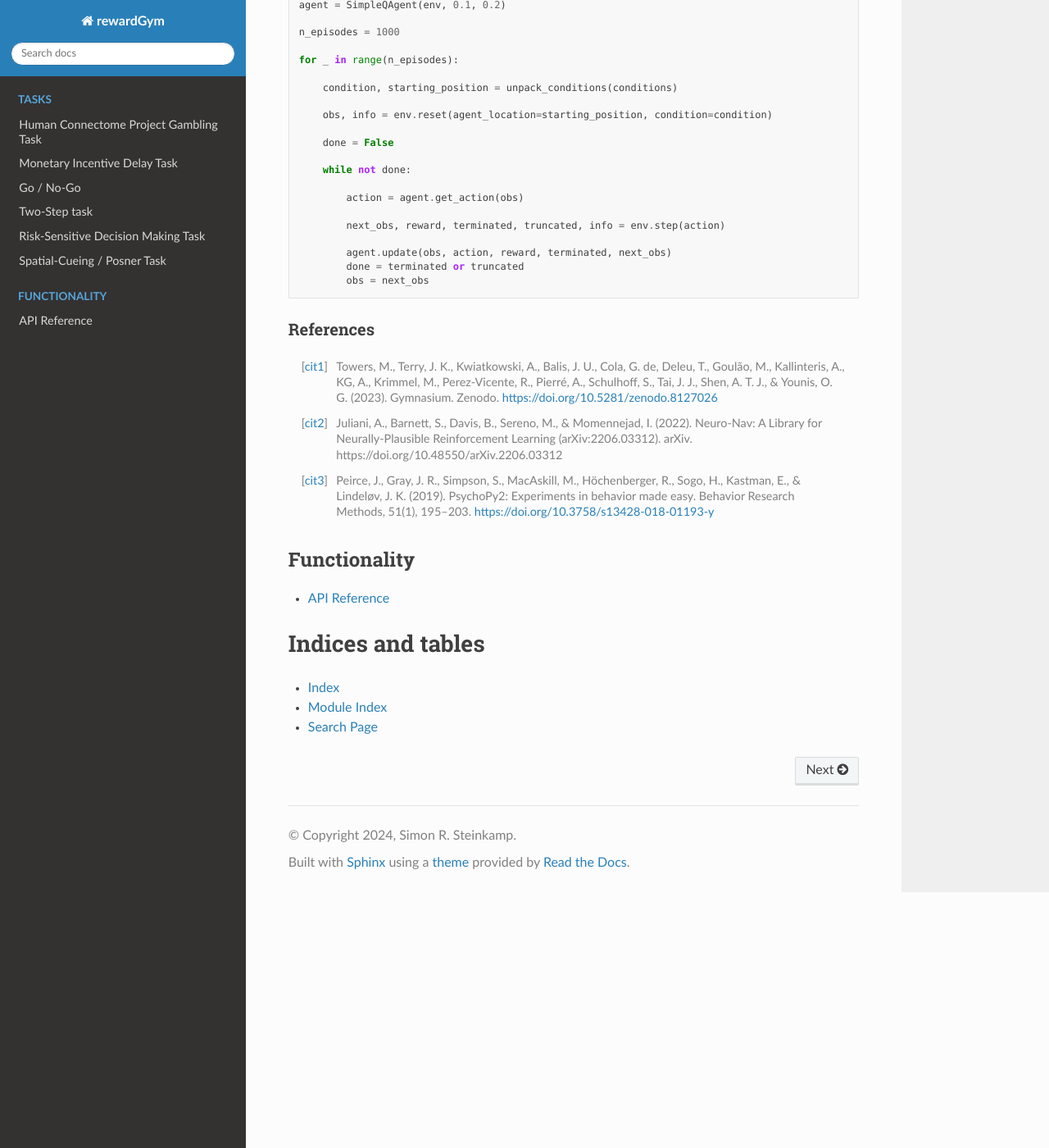
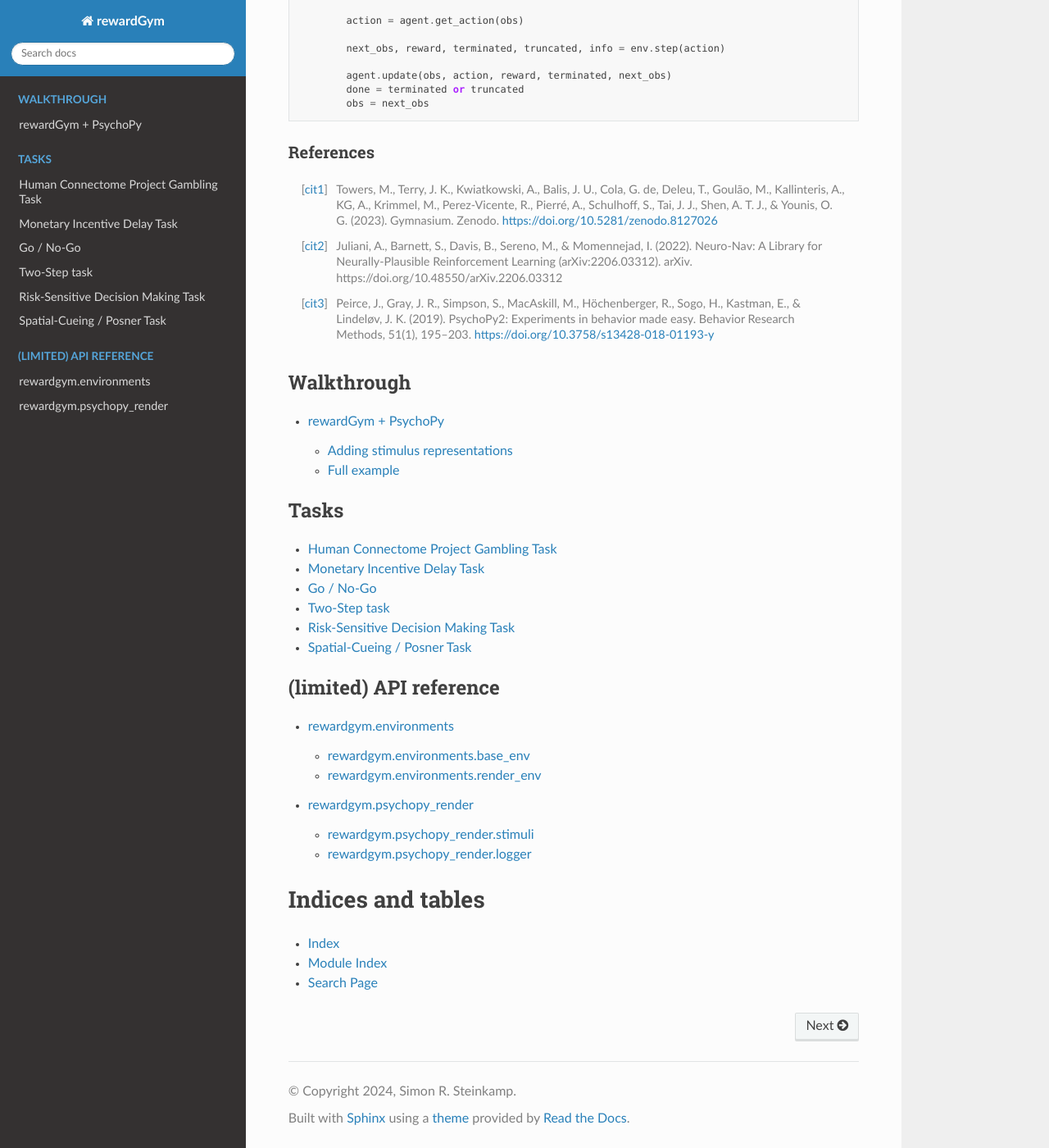
Before and after one commit to rewardMap/rewardGym, a Sphinx documentation site: the page built from docs/index.rst, in a window 1280 px wide and 1400 px high, scrolled down 2889 px. Shown: the whole window at 82% size. Built offline with Sphinx 7.4.7 and the Read the Docs theme 2.0.0, drawn with Linux system fonts in a browser that asks for light colours; pages that are not in the unit, such as notebooks, are missing from menus; some of the changed text lies outside the part shown.

Commit message:
updating documentation (moving a few things around, restructuring etc.)

```diff
--- /dev/null
+++ b/docs/api/environments.rst
@@ -0,0 +1,21 @@
+================================================================================
+rewardgym.environments
+================================================================================
+
+rewardgym.environments.base_env
+********************************************************************************
+
+.. automodule:: rewardgym.environments.base_env
+    :special-members: __init__
+    :members:
+    :show-inheritance:
+    :exclude-members: __weakref__
+
+rewardgym.environments.render_env
+********************************************************************************
+
+.. automodule:: rewardgym.environments.render_env
+    :special-members: __init__
+    :members:
+    :show-inheritance:
+    :exclude-members: __weakref__
--- /dev/null
+++ b/docs/api/psychopy_stimuli.rst
@@ -0,0 +1,21 @@
+================================================================================
+rewardgym.psychopy_render
+================================================================================
+
+rewardgym.psychopy_render.stimuli
+********************************************************************************
+
+.. automodule:: rewardgym.psychopy_render.stimuli
+    :special-members: __init__
+    :members:
+    :show-inheritance:
+    :exclude-members: __weakref__
+
+rewardgym.psychopy_render.logger
+********************************************************************************
+
+.. automodule:: rewardgym.psychopy_render.logger
+    :special-members: __init__
+    :members:
+    :show-inheritance:
+    :exclude-members: __weakref__
--- a/docs/conf.py
+++ b/docs/conf.py
@@ -33,8 +33,10 @@
 ]
 
 autosummary_generate = True
-numpydoc_show_class_members = False
+numpydoc_show_class_members = True
 autoclass_content = "class"
+
+autodoc_mock_imports = ["psychopy"]
 
 # The suffix(es) of source filenames.
 source_suffix = ".rst"
@@ -47,8 +49,10 @@
 import glob
 import jupytext
 
-for ii in glob.glob("../notebooks/*.py"):
-    os.popen(f"jupytext {ii} --to ipynb")
+code_to_convert = ["tutorial.py"]
+for ii in code_to_convert:
+    file = os.path.join("../notebooks", ii)
+    os.popen(f"jupytext {file} --to ipynb")
 # Make nbsphinx detect jupytext files
 
 # -- Options for HTML output -------------------------------------------------
--- a/docs/index.rst
+++ b/docs/index.rst
@@ -6,12 +6,14 @@
 Welcome to rewardGym's documentation!
 =====================================
 
+.. include:: ../README.rst
 
 .. toctree::
    :maxdepth: 2
    :caption: Walkthrough
 
-   tutorial
+   tutorials/tutorial
+   tutorials/psychopy.rst
 
 .. toctree::
    :maxdepth: 1
@@ -24,14 +26,13 @@
    tasks/risk_sensitive.rst
    tasks/posner.rst
 
-.. include:: ../README.rst
-
 
 .. toctree::
-   :maxdepth: 1
-   :caption: Functionality
+   :maxdepth: 3
+   :caption: (limited) API reference
 
-   api.rst
+   api/environments.rst
+   api/psychopy_stimuli.rst
 
 
 Indices and tables
--- /dev/null
+++ b/docs/tutorials/psychopy.rst
@@ -0,0 +1,57 @@
+================================================================================
+rewardGym + PsychoPy
+================================================================================
+
+The toolbox is build in such a way, that it can also be used from a standalone
+installation of PsychoPy (tested only at v2023.2.3 and higher).
+
+Showing stimuli with PsychoPy is recommended for data collection for multiple
+reasons.
+
+1. The installation of PsychoPy is often times easier than setting up a new Python environment, especially on different stimulus computers.
+2. PsychoPy has been shown to provide a reasonable and accurate report of stimulus and response timings.
+3. PsychoPy is probably better known in the cognitive and psychology communities.
+
+
+Adding stimulus representations
+********************************************************************************
+
+The main purpose of providing support for PsychoPy is that rewardGym should also be used for data collection.
+
+Before writing your own loop and functions, I recommend checking out the ``rewardgym_psychopy.py`` file in the root directory.
+
+Adding stimuli works in principle in the same way as in the pygame rendering example by creating an ``info_dict``, which has
+entries for every node in the graph. However, this time using "psychopy" as the key. Same as before, we are also using a
+list to collate different stimulus representations.
+
+
+.. code-block:: python
+
+    info_dict = {0: {"pychopy": []}}
+
+rewardGym has some of pre-specified stimulus classes (see the API documentation for more details).
+
+We are going to use four classes for our example from before:
+
+1. :py:meth:`~rewardgym.psychopy_render.stimuli.BaseStimulus`
+2. :py:meth:`~rewardgym.psychopy_render.stimuli.TextStimulus`
+3. :py:meth:`~rewardgym.psychopy_render.stimuli.ActionStimulus`
+4. :py:meth:`~rewardgym.psychopy_render.stimuli.FeedBackStimulus`
+
+The :py:meth:`~rewardgym.psychopy_render.stimuli.BaseStimulus` is simply a flip / update of the window, which could
+for example be used to clear the screen again.  :py:meth:`~rewardgym.psychopy_render.stimuli.TextStimulus` and
+:py:meth:`~rewardgym.psychopy_render.stimuli.FeedBackStimulus` are text stimuli, where the latter is specially designed
+to be used for reward feedback. :py:meth:`~rewardgym.psychopy_render.stimuli.ActionStimulus`, finally indicates that the
+program should wait for a user action.
+
+
+Full example
+********************************************************************************
+
+You can find the full worked example under ``notebooks/psychopy_example.py``.
+
+To run it in PsychoPy copy the file to the root directory (it won't work otherwise!).
+
+.. literalinclude :: ../../notebooks/psychopy_example.py
+  :language: python
+  :linenos:
```
Also changed, not shown: docs/api.rst (deleted, +0 -7 lines), 2 other files.
